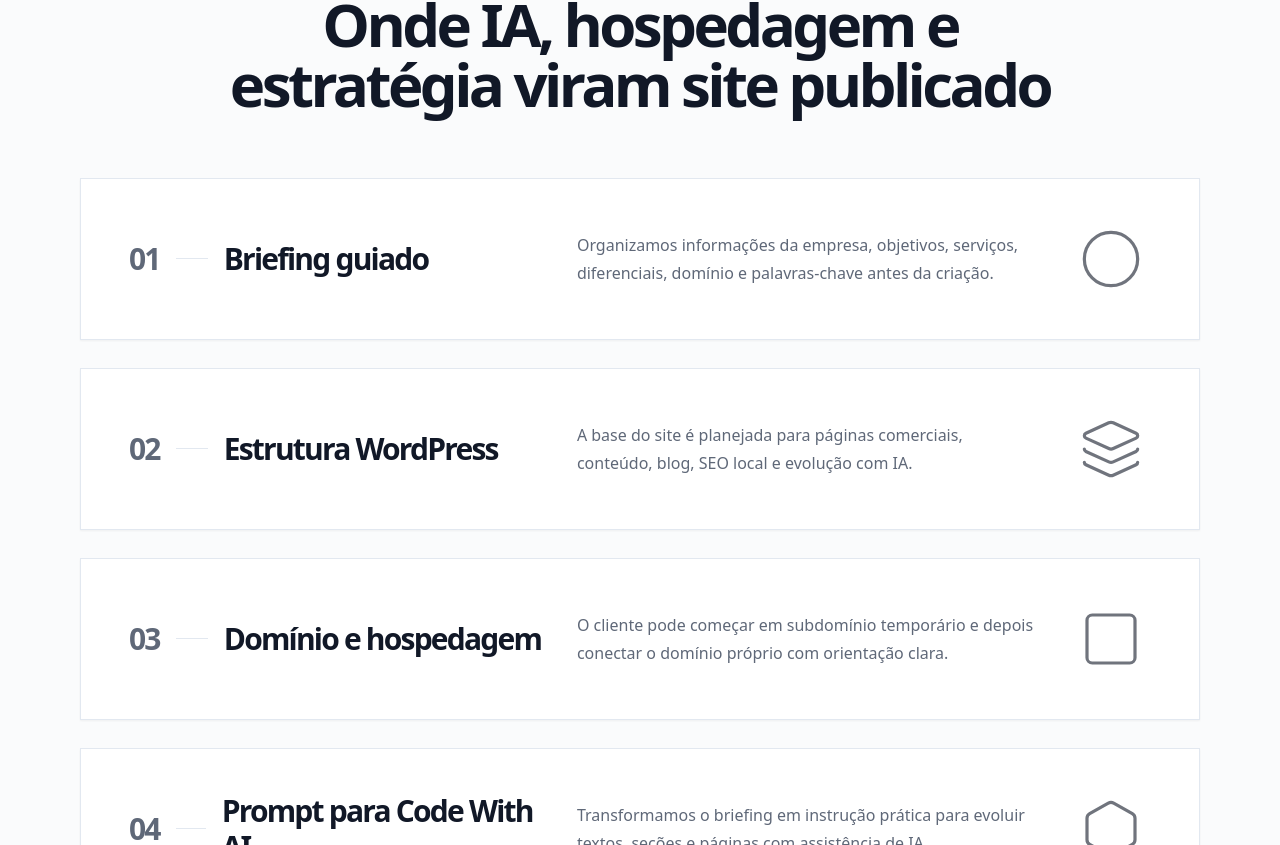
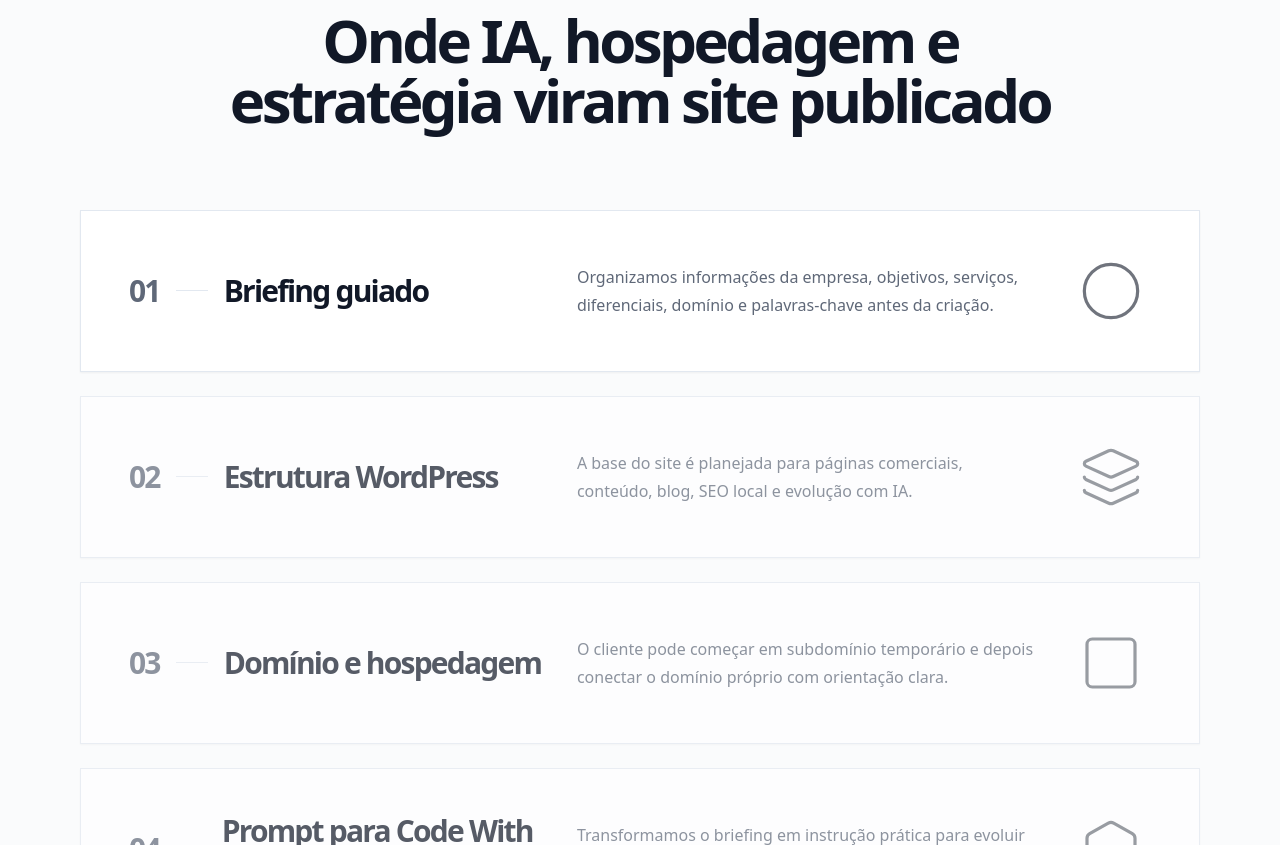
Before and after one commit to agenciamobi/mobidigital, a Next.js app: page / in a window 1280 px wide. Shown: the part 5975-6820 px from the top of the page. Built offline with nearby package versions, Linux system fonts and the light colour scheme.

Commit message:
Refine service rows spacing and hover states

```diff
--- a/components/mobi-service-rows.tsx
+++ b/components/mobi-service-rows.tsx
@@ -1,4 +1,5 @@
 import { Circle, Hexagon, Layers, Square } from "lucide-react";
+import { cn } from "@/lib/utils";
 
 const serviceIcons = [Circle, Layers, Square, Hexagon];
 
@@ -13,7 +14,7 @@ type MobiServiceRowsProps = {
 
 export function MobiServiceRows({ eyebrow, title, items }: MobiServiceRowsProps) {
   return (
-    <section className="bg-page py-20 sm:py-28" aria-labelledby="mobi-services-title">
+    <section className="bg-page py-20 sm:py-32" aria-labelledby="mobi-services-title">
       <div className="container-page">
         <div className="mx-auto max-w-4xl text-center">
           <p className="text-xs font-black uppercase tracking-[0.22em] text-ink">{eyebrow}</p>
@@ -22,19 +23,26 @@ export function MobiServiceRows({ eyebrow, title, items }: MobiServiceRowsProps)
           </h2>
         </div>
 
-        <div className="mt-16 grid gap-7">
+        <div className="mt-16 grid gap-6 sm:mt-20">
           {items.map((item, index) => {
             const Icon = serviceIcons[index % serviceIcons.length];
+            const isFirst = index === 0;
 
             return (
-              <article key={item.title} className="grid gap-8 border border-line bg-surface px-6 py-10 shadow-sm md:grid-cols-[0.9fr_1fr_auto] md:items-center md:px-10 lg:px-12">
+              <article
+                key={item.title}
+                className={cn(
+                  "group grid gap-8 border border-line bg-surface px-6 py-10 shadow-sm transition duration-300 hover:-translate-y-1 hover:shadow-editorial md:grid-cols-[0.9fr_1fr_auto] md:items-center md:px-10 lg:px-12",
+                  isFirst ? "opacity-100" : "opacity-70 hover:opacity-100",
+                )}
+              >
                 <div className="flex items-center gap-4">
-                  <span className="text-3xl font-black tracking-[-0.06em] text-muted">{String(index + 1).padStart(2, "0")}</span>
-                  <span className="h-px w-8 bg-line" aria-hidden="true" />
+                  <span className="text-3xl font-black tracking-[-0.06em] text-muted group-hover:text-ink">{String(index + 1).padStart(2, "0")}</span>
+                  <span className="h-px w-8 bg-line group-hover:bg-ink" aria-hidden="true" />
                   <h3 className="text-2xl font-black tracking-[-0.06em] text-ink sm:text-3xl">{item.title}</h3>
                 </div>
-                <p className="max-w-xl text-base leading-7 text-muted">{item.description}</p>
-                <div className="hidden h-20 w-20 items-center justify-center text-ink/60 md:flex">
+                <p className="max-w-xl text-base leading-7 text-muted group-hover:text-strong">{item.description}</p>
+                <div className="hidden h-20 w-20 items-center justify-center text-ink/60 transition group-hover:rotate-6 group-hover:text-orange-500 md:flex">
                   <Icon className="h-16 w-16 stroke-[1.2]" aria-hidden="true" />
                 </div>
               </article>
```
